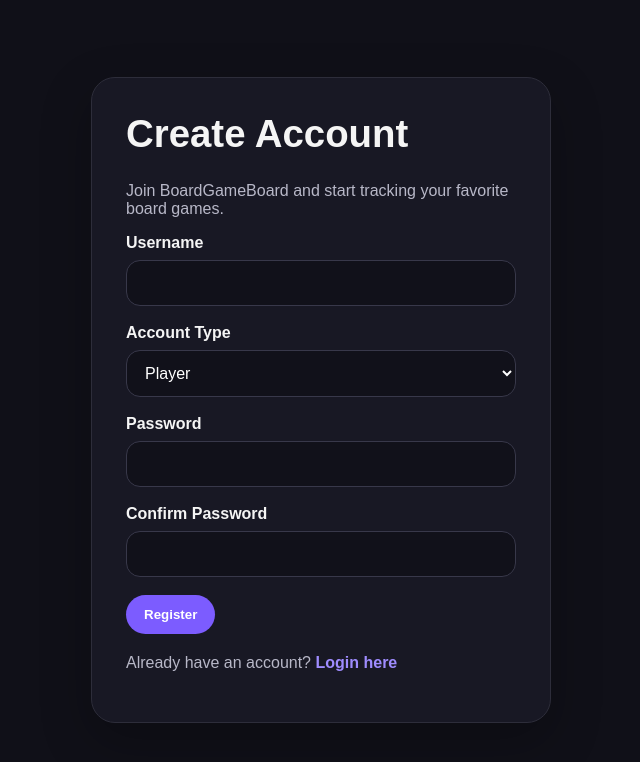
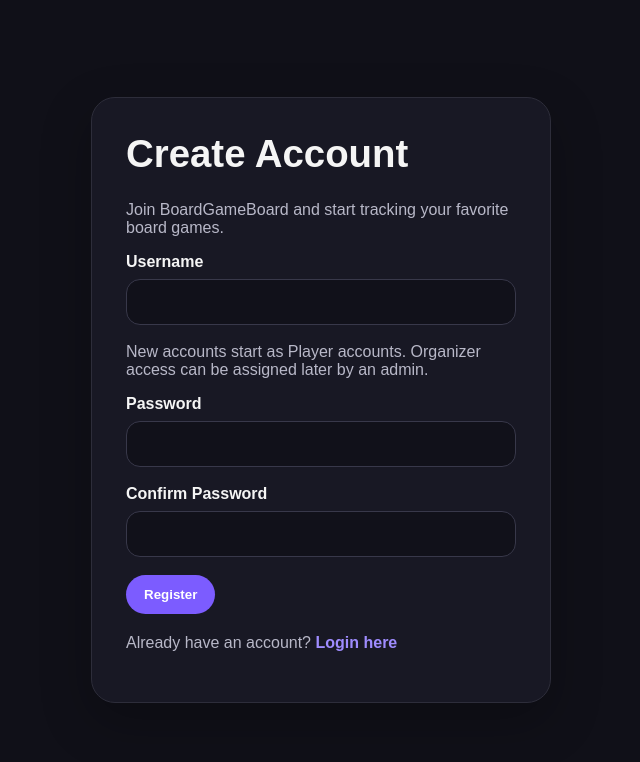
Before and after one commit to achsfu/BoardGameSite, a Spring Boot app: page /register in a window 1280 px wide. Shown: the top 762 px of the page, without its empty margins (319-959 px from the left). Run offline with Spring Boot 4, Linux system fonts and the light colour scheme; some of the project's set-up classes (security, data sources, template engines, error pages and the like) are left out, and stand-ins take their place.

Commit message:
Default new users to player role

```diff
--- a/demo/src/main/java/com/cardboardboxed/demo/controllers/LoginController.java
+++ b/demo/src/main/java/com/cardboardboxed/demo/controllers/LoginController.java
@@ -92,7 +92,6 @@
             @RequestParam String username,
             @RequestParam String password,
             @RequestParam String password2,
-            @RequestParam String role,
             HttpServletRequest request
     ) {
         if (getLoggedInUsername(request) != null) {
@@ -104,7 +103,7 @@
         }
 
         try {
-            userService.registerUser(username, password, role);
+            userService.registerUser(username, password);
         } catch (IllegalArgumentException e) {
             return "redirect:/register?error=" + URLEncoder.encode(e.getMessage(), StandardCharsets.UTF_8);
         }
--- a/demo/src/main/resources/templates/register.html
+++ b/demo/src/main/resources/templates/register.html
@@ -18,13 +18,9 @@
                 <input type="text" id="username" name="username" required>
             </div>
 
-            <div class="form-group">
-                <label for="role">Account Type</label>
-                <select id="role" name="role" required>
-                    <option value="PLAYER">Player</option>
-                    <option value="ORGANIZER">Game Night Organizer</option>
-                </select>
-            </div>
+           <p class="muted">
+                New accounts start as Player accounts. Organizer access can be assigned later by an admin.
+            </p>
 
             <div class="form-group">
                 <label for="password">Password</label>
```
Also changed, not shown: demo/src/main/java/com/cardboardboxed/demo/useracounts/UserService.java (+6 -6 lines).
